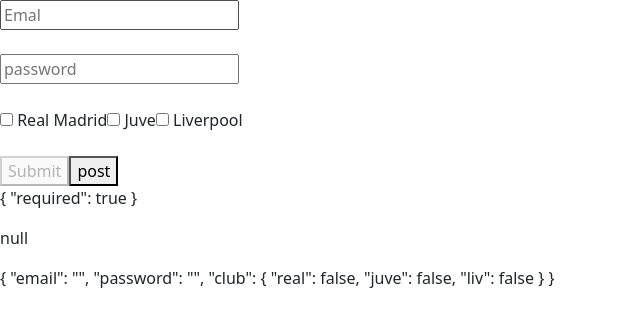
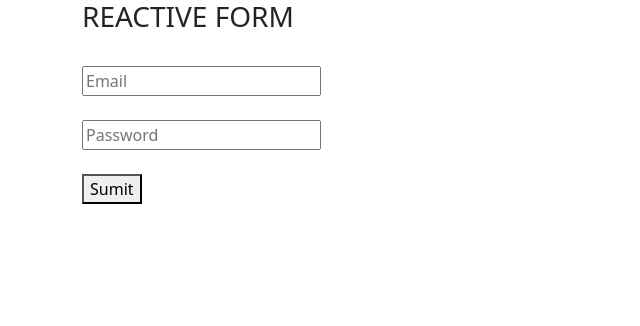
Before and after one commit to lephongplus2016/learn-angular, an Angular app: page / in a window 1280 px wide. Shown: the top 326 px of the page, without its empty margins (0-640 px from the left). Built offline with nearby package versions, Linux system fonts and the light colour scheme.

Commit message:
initialize new reactive form

```diff
--- a/src/app/app.component.html
+++ b/src/app/app.component.html
@@ -1 +1 @@
-<app-sign-in></app-sign-in>
+<app-sign-up></app-sign-up>
--- a/src/app/sign-in.component.ts
+++ b/src/app/sign-in.component.ts
@@ -109,6 +109,7 @@
       .catch((err) => console.log('loi roi ' + err));
   }
 
+  // do ở sign-in.service.ts ko thể nhận formSignIn nên phải truyền value vào
   onSubmit(formSignIn) {
     //console.log(formSignIn.value);
     this.signinservice
@@ -116,4 +117,5 @@
       .then((result) => console.log(result))
       .catch((err) => console.log('loi roi ' + err));
   }
+  //tại .then((result) => console.log(result)) sẽ đón giá trị return của hàm postToServer, đặt tên gì cũng được
 }
--- /dev/null
+++ b/src/app/sign-up/sign-up.component.html
@@ -0,0 +1,12 @@
+<div class="container">
+  <h3>REACTIVE FORM</h3>
+  <br />
+
+  <form (ngSubmit)="onSubmit()" [formGroup]="formSignIn">
+    <input type="text" placeholder="Email" formControlName="email" />
+    <br /><br />
+    <input type="password" placeholder="Password" formControlName="password" />
+    <br /><br />
+    <button type="submit">Sumit</button>
+  </form>
+</div>
--- /dev/null
+++ b/src/app/sign-up/sign-up.component.ts
@@ -0,0 +1,26 @@
+import { Component, OnInit } from '@angular/core';
+//Cần import các thư viện liên quan đến REACTIVE FORM
+import { FormGroup, FormControl } from '@angular/forms';
+
+@Component({
+  selector: 'app-sign-up',
+  templateUrl: './sign-up.component.html',
+  styleUrls: ['./sign-up.component.css'],
+})
+export class SignUpComponent implements OnInit {
+  formSignIn: FormGroup;
+  // param là một object của json
+  // khoi tao o day, gan form o html
+  constructor() {
+    this.formSignIn = new FormGroup({
+      email: new FormControl(),
+      password: new FormControl(),
+    });
+  }
+
+  ngOnInit(): void {}
+
+  onSubmit() {
+    console.log(this.formSignIn.value);
+  }
+}
```
Also changed, not shown: src/app/app.module.ts (+10 -1 lines), src/app/sign-up/sign-up.component.css (added), 2 other files (tests, documents, lock files or other folders).
